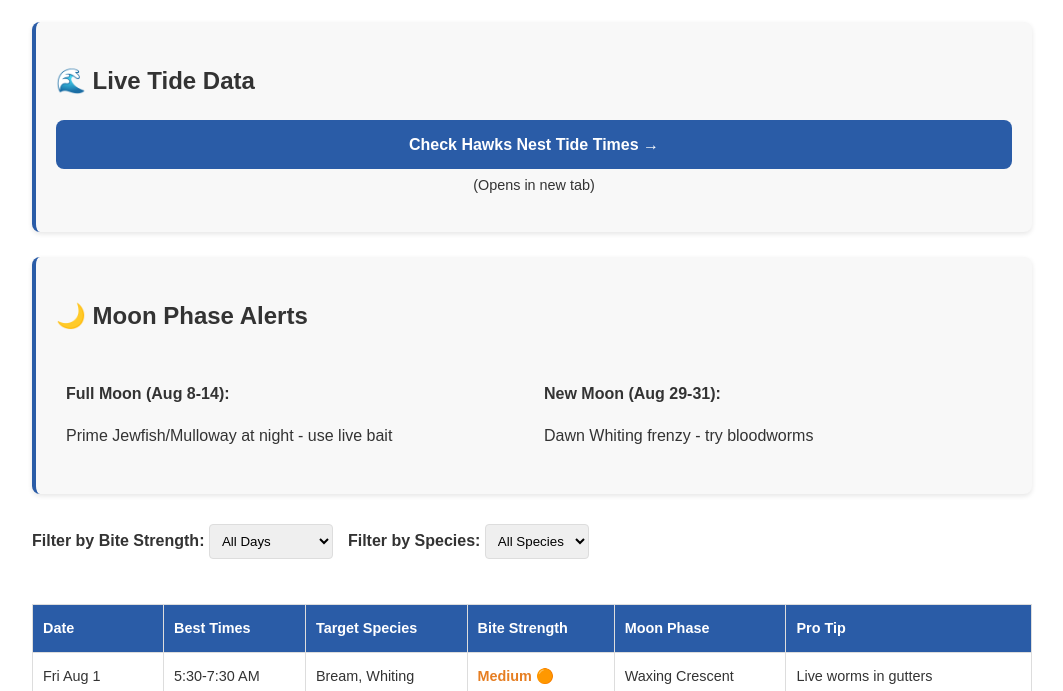
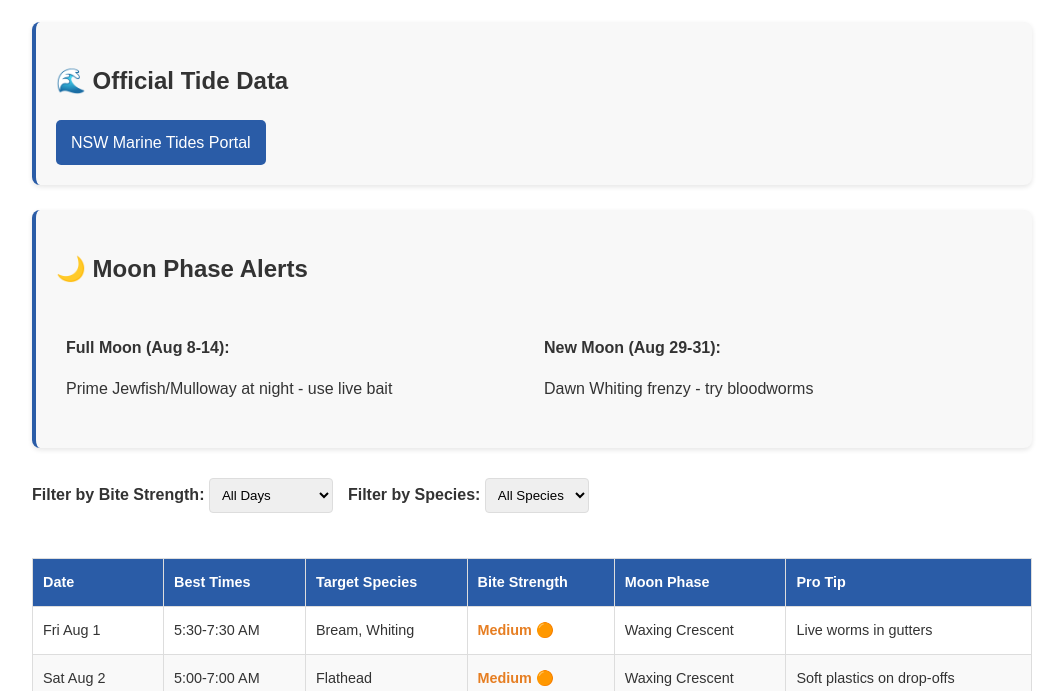
Before and after one commit to hallidayau/Fish_Lips, a plain HTML site: page index.html in a window 1280 px wide. Shown: the part 109-800 px from the top of the page, without its empty margins (108-1171 px from the left). Drawn offline with Linux system fonts and the light colour scheme.

Commit message:
Update index.html

```diff
--- a/index.html
+++ b/index.html
@@ -77,23 +77,12 @@
 
     <!-- Tide Widget -->
     <div class="feature-box">
-    <h2>🌊 Live Tide Data</h2>
-    <a href="https://www.tide-forecast.com/locations/Hawks-Nest-New-South-Wales-Australia/tides/latest"
+    <h2>🌊 Official Tide Data</h2>
+    <a href="https://www.mhl.nsw.gov.au/tides?location=HAWKS+NEST"
        target="_blank"
-       style="display: block;
-              background: #2a5ca7;
-              color: white;
-              padding: 12px;
-              border-radius: 8px;
-              text-align: center;
-              text-decoration: none;
-              font-weight: bold;
-              margin-top: 10px;">
-       Check Hawks Nest Tide Times →
+       style="display: inline-block; background: #2a5ca7; color: white; padding: 10px 15px; border-radius: 5px; text-decoration: none;">
+       NSW Marine Tides Portal
     </a>
-    <p style="text-align: center; font-size: 0.9em; margin-top: 5px;">
-        (Opens in new tab)
-    </p>
     </div>
 
     <!-- Moon Phase Tracker -->
```
